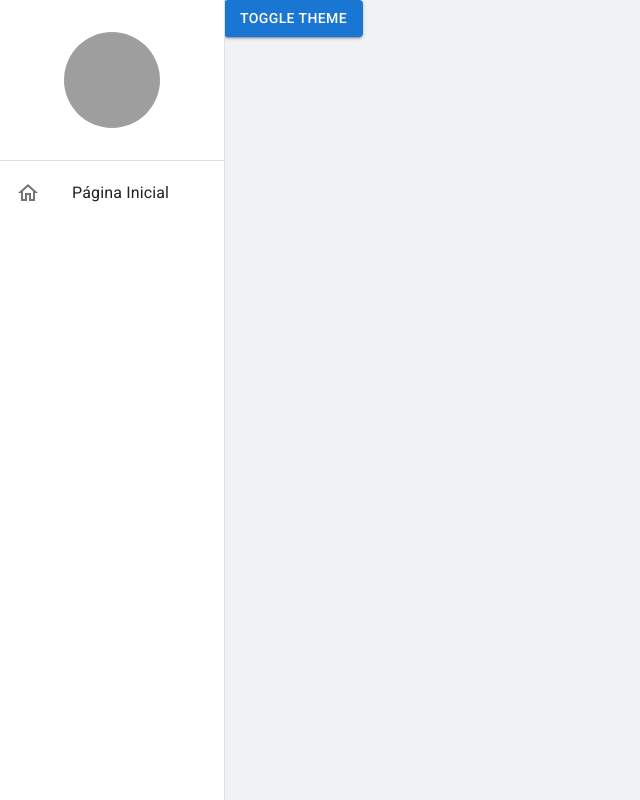
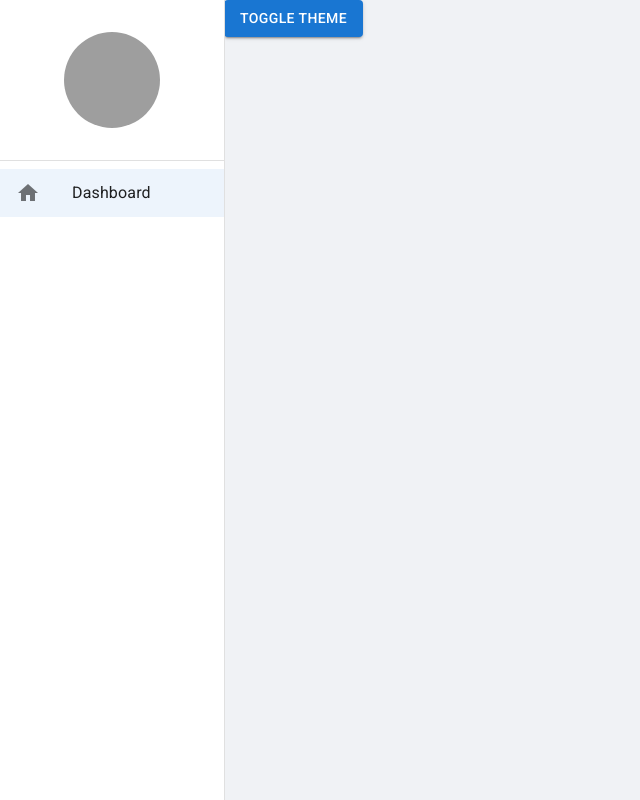
Before and after one commit to danmakowiesky/ExpenseTrackerApp, a React (Vite) app in the folder frontend/: page /dashboard in a window 1280 px wide. Shown: the whole page, without its empty margins (0-640 px from the left). Built offline with nearby package versions, Linux system fonts and the light colour scheme; grey boxes are pictures that could not be loaded.

Commit message:
context para menu

```diff
--- a/frontend/src/context/DrawerContext.tsx
+++ b/frontend/src/context/DrawerContext.tsx
@@ -1,4 +1,4 @@
-import React, {
+import {
   createContext,
   ReactNode,
   useCallback,
@@ -6,10 +6,18 @@ import React, {
   useState,
 } from 'react'
 
+interface IDrawerOption {
+  icon: string
+  path: string
+  label: string
+}
+
 interface IDrawerContextData {
   isDrawerOpen: boolean
   toggleDrawerOpen: () => void
   children: ReactNode
+  drawerOptions: IDrawerOption[]
+  setDrawerOptions: (newDrawerOptions: IDrawerOption[]) => void
 }
 
 const DrawerContext = createContext({} as IDrawerContextData)
@@ -19,14 +27,29 @@ export const useDrawerContext = () => {
 }
 
 export const DrawerProvider = ({ children }: IDrawerContextData) => {
+  const [drawerOptions, setDrawerOptions] = useState<IDrawerOption[]>([])
   const [isDrawerOpen, setIsDrawerOpen] = useState(false)
 
   const toggleDrawerOpen = useCallback(() => {
     setIsDrawerOpen((oldDrawerOpen) => !oldDrawerOpen)
   }, [])
 
+  const handleSetDrawerOptions = useCallback(
+    (newDrawerOptions: IDrawerOption[]) => {
+      setDrawerOptions(newDrawerOptions)
+    },
+    [],
+  )
+
   return (
-    <DrawerContext.Provider value={{ isDrawerOpen, toggleDrawerOpen }}>
+    <DrawerContext.Provider
+      value={{
+        isDrawerOpen,
+        drawerOptions,
+        toggleDrawerOpen,
+        setDrawerOptions: handleSetDrawerOptions,
+      }}
+    >
       {children}
     </DrawerContext.Provider>
   )
--- a/frontend/src/routes/index.tsx
+++ b/frontend/src/routes/index.tsx
@@ -1,9 +1,20 @@
 import { Button } from '@mui/material'
+import { useEffect } from 'react'
 import { Navigate, Route, Routes } from 'react-router-dom'
 import { useDrawerContext } from '../context/DrawerContext'
 
 export const AppRoutes = () => {
-  const { toggleDrawerOpen } = useDrawerContext()
+  const { toggleDrawerOpen, setDrawerOptions } = useDrawerContext()
+
+  useEffect(() => {
+    setDrawerOptions([
+      {
+        label: 'Dashboard',
+        icon: 'home',
+        path: '/dashboard',
+      },
+    ])
+  }, [])
   return (
     <Routes>
       <Route
--- a/frontend/src/shared/components/Sidebar/index.tsx
+++ b/frontend/src/shared/components/Sidebar/index.tsx
@@ -1,4 +1,3 @@
-import { HomeOutlined } from '@mui/icons-material'
 import {
   Avatar,
   Divider,
@@ -13,16 +12,47 @@ import {
 } from '@mui/material'
 import { Box } from '@mui/system'
 import React, { ReactNode } from 'react'
+import { useMatch, useNavigate, useResolvedPath } from 'react-router-dom'
 import { useDrawerContext } from '../../../context/DrawerContext'
 
 type SidebarProps = {
   children: ReactNode
 }
 
+type ListItemLinkProps = {
+  to: string
+  icon: string
+  label: string
+  onClick: (() => void) | undefined
+}
+
+const ListItemLink: React.FC<ListItemLinkProps> = ({
+  to,
+  icon,
+  label,
+  onClick,
+}) => {
+  const navigate = useNavigate()
+  const resolvedPath = useResolvedPath(to)
+  const match = useMatch({ path: resolvedPath.pathname, end: false })
+  const handleClick = () => {
+    navigate(to)
+    onClick?.()
+  }
+  return (
+    <ListItemButton selected={!!match} onClick={handleClick}>
+      <ListItemIcon>
+        <Icon>{icon}</Icon>
+      </ListItemIcon>
+      <ListItemText primary={label} />
+    </ListItemButton>
+  )
+}
+
 const Sidebar: React.FC<SidebarProps> = ({ children }) => {
   const theme = useTheme()
   const smDown = useMediaQuery(theme.breakpoints.down('sm'))
-  const { isDrawerOpen, toggleDrawerOpen } = useDrawerContext()
+  const { isDrawerOpen, toggleDrawerOpen, drawerOptions } = useDrawerContext()
   return (
     <>
       <Drawer
@@ -51,12 +81,15 @@ const Sidebar: React.FC<SidebarProps> = ({ children }) => {
           <Divider />
           <Box flex="1">
             <List component="nav">
-              <ListItemButton>
-                <ListItemIcon>
-                  <Icon>{<HomeOutlined />}</Icon>
-                </ListItemIcon>
-                <ListItemText primary="Página Inicial" />
-              </ListItemButton>
+              {drawerOptions.map((drawerOption) => (
+                <ListItemLink
+                  key={drawerOption.path}
+                  icon={drawerOption.icon}
+                  to={drawerOption.path}
+                  label={drawerOption.label}
+                  onClick={toggleDrawerOpen}
+                />
+              ))}
             </List>
           </Box>
         </Box>
```
